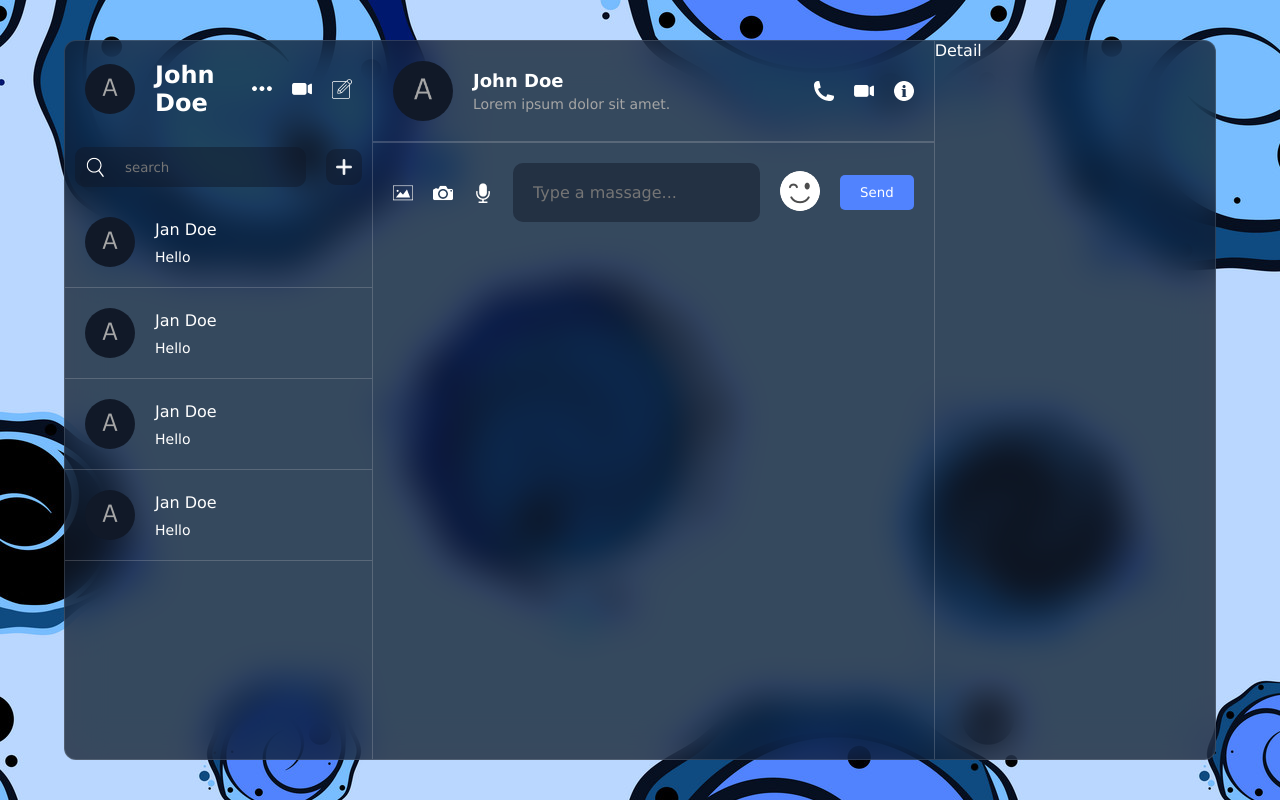
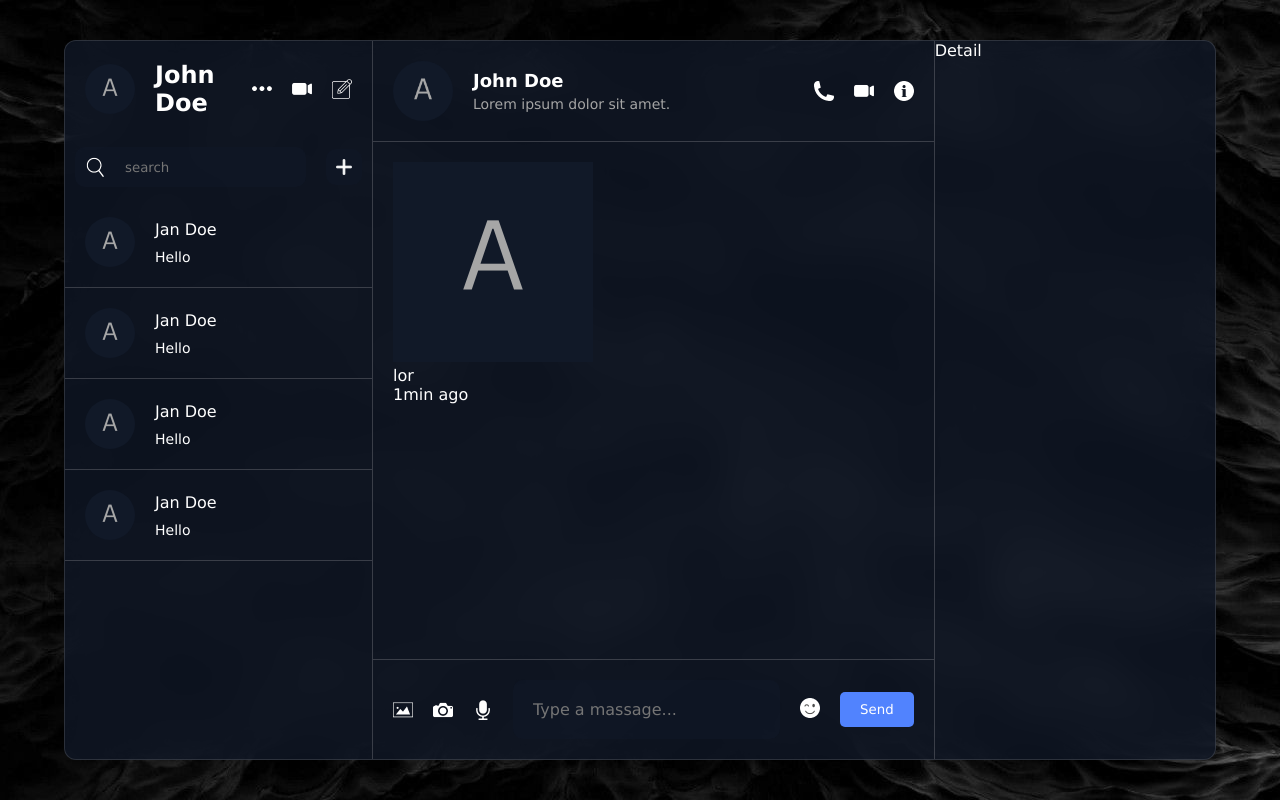
Before and after one commit to mohammadhoseinbaba/chatapp, a React (Vite) app: page / in a window 1280 px wide. Built offline with nearby package versions, Linux system fonts and the light colour scheme; the HTML template or start-up script is replaced by a standard one.

Commit message:
finish the chat botton center

```diff
--- a/package.json
+++ b/package.json
@@ -10,6 +10,7 @@
     "preview": "vite preview"
   },
   "dependencies": {
+    "emoji-picker-react": "^4.12.0",
     "react": "^18.2.0",
     "react-dom": "^18.2.0"
   },
--- a/src/components/chat/Chat.jsx
+++ b/src/components/chat/Chat.jsx
@@ -1,6 +1,14 @@
+import { useState } from "react"
 import "./chat.css"
+import EmojiPicker from "emoji-picker-react"
 
 const Chat = () => {
+
+const [open,setopen]=useState(false)
+const [text,setText]=useState('')
+const handleEmoji=(e)=>{
+setText((prev)=>prev+e.emoji)
+}
   return (
     <div className='chat'>
       <div className="top">
@@ -17,16 +25,27 @@ const Chat = () => {
         <img src="./info.png" alt="" />
         </div>
       </div>
-      <div className="center"></div>
+      <div className="center">
+        <div className="message">
+          <img src="./avatar.png" alt="" />
+          <div className="texts">
+            <p>lor</p>
+            <span>1min ago</span>
+          </div>
+        </div>
+      </div>
       <div className="bottom">
         <div className="icons">
           <img src="./img.png" alt="" />
           <img src="./camera.png" alt="" />
           <img src="./mic.png" alt="" />
           </div>
-          <input type="text" placeholder="Type a massage..." />
+          <input type="text" placeholder="Type a massage..." value={text} onChange={(e)=>setText(e.target.value)} />
           <div className="emoji">
-            <img src="emoji.png" alt="" />
+            <img src="emoji.png" alt="" onClick={()=>setopen((prev)=>!prev)}/>
+            <div className="picker">
+            <EmojiPicker open={open} onEmojiClick={handleEmoji}/>
+            </div>
           </div>
           <button className="sendButton">Send</button>
 
--- a/src/components/chat/chat.css
+++ b/src/components/chat/chat.css
@@ -3,6 +3,9 @@
     border-left: 1px solid #dddddd35;
     border-right: 1px solid #dddddd35;
     height: 100%;
+    display: flex;
+
+    flex-direction: column;
 .top{
     padding: 20px;
     display: flex;
@@ -49,7 +52,8 @@
 }
 }
 .center{
-
+flex: 1;
+padding: 20px;
 }
 .bottom{
     display: flex;
@@ -58,9 +62,11 @@
     justify-content: space-between;
 border-top: 1px solid #dddddd35;
 gap: 20px;
+margin-top: auto;
 .icons{
     display: flex;
     gap: 20px;
+}
     img{
         width: 20px;
         height: 20px;
@@ -77,6 +83,15 @@ input{
     border-radius: 10px;
     font-size: 16px;
 }
+.emoji{
+    position: relative;
+
+    .picker{
+        position: absolute;
+        bottom: 50px;
+        left: 0;
+    }
+}
 }
 .sendButton{
     background-color: #5183fe;
@@ -87,4 +102,3 @@ input{
     color: white;
     cursor: pointer;
 }
-}
--- a/src/index.css
+++ b/src/index.css
@@ -6,7 +6,7 @@
     "Lucida Sans Unicode", Geneva, Verdana, sans-serif;
 }
 body{
-  background-image: url("../public/bg.jpg");
+  background-image: url("../public/bg1.jpg");
   display: flex;
   align-items: center;
   justify-content: center;
```
Also changed, not shown: public/bg1.jpg (added), 1 other file (tests, documents, lock files or other folders).
